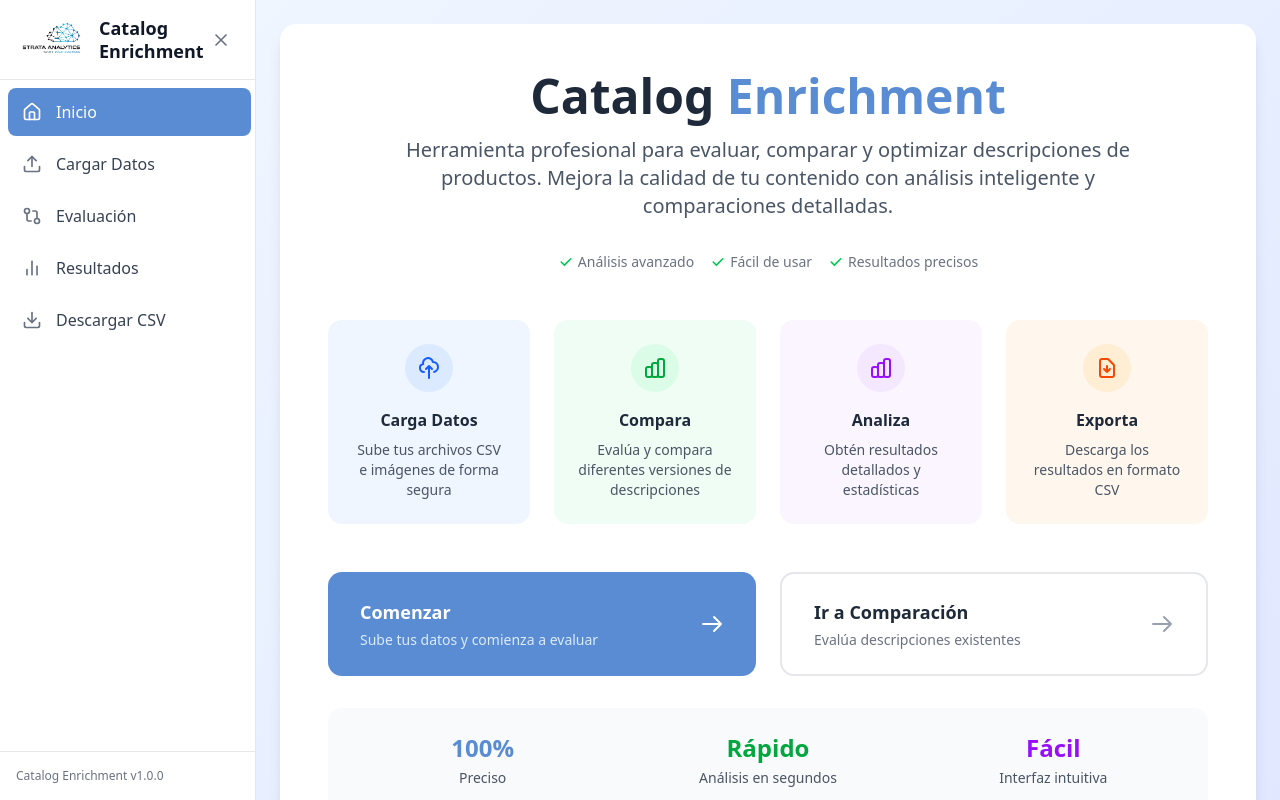
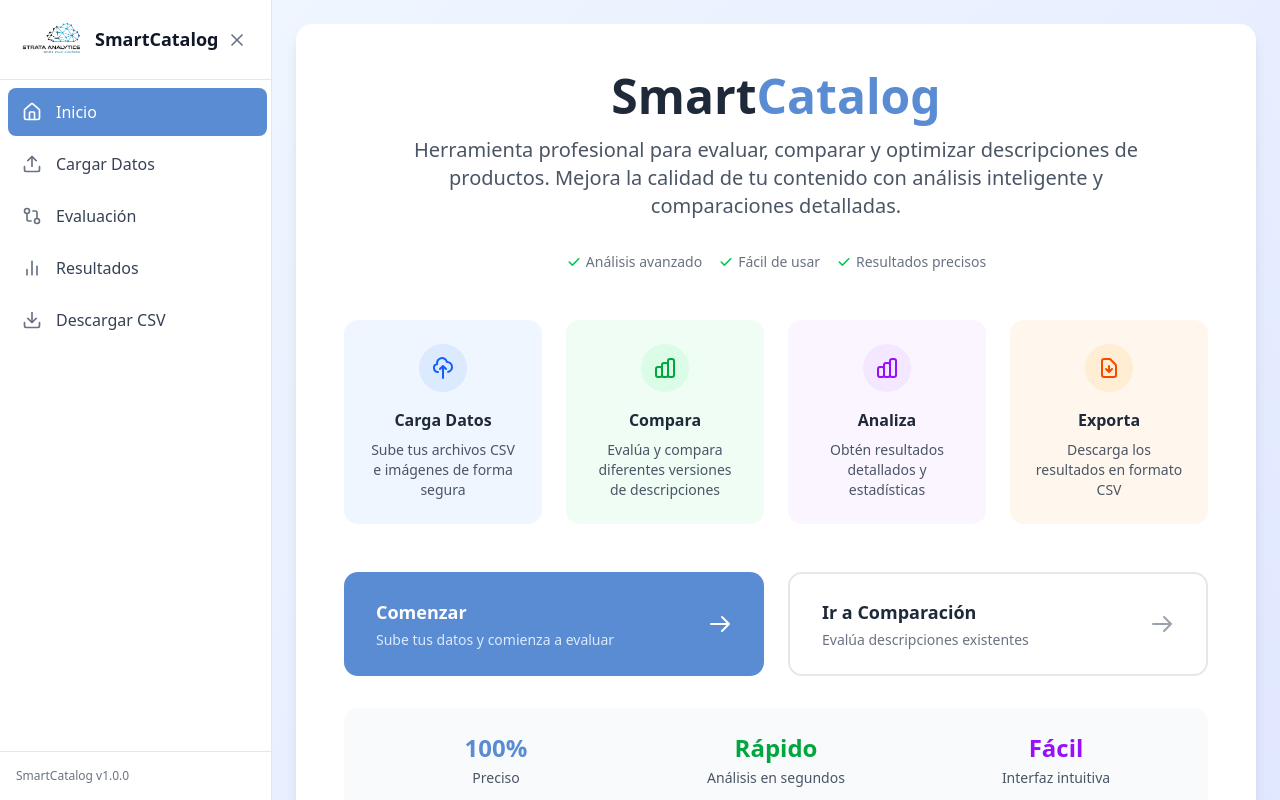
Before and after one commit to Andre-Leandro/Description-Evaluator, a Next.js app in the folder frontend/: page / in a window 1280 px wide. Built offline with nearby package versions, Linux system fonts and the light colour scheme.

Commit message:
rebranding to SmartCatalog

```diff
--- a/frontend/src/app/layout.js
+++ b/frontend/src/app/layout.js
@@ -13,7 +13,7 @@ const geistMono = Geist_Mono({
 });
 
 export const metadata = {
-  title: "Catalog enrichment",
+  title: "SmartCatalog",
   description: "Genera, compara y evaluá descripciones generadas por modelos de IA.",
   icons: {
     icon: "/favicon.ico",
--- a/frontend/src/app/page.js
+++ b/frontend/src/app/page.js
@@ -8,7 +8,7 @@ export default function Home() {
           {/* Hero Section */}
           <div className="text-center mb-12">
             <h1 className="text-3xl md:text-5xl font-bold text-gray-800 mb-4">
-              Catalog <span className="text-[#5A8CD3]">Enrichment</span>
+              Smart<span className="text-[#5A8CD3]">Catalog</span>
             </h1>
             <p className="text-xl text-gray-600 mb-8 max-w-3xl mx-auto">
               Herramienta profesional para evaluar, comparar y optimizar descripciones de productos.
--- a/frontend/src/components/Sidebar.jsx
+++ b/frontend/src/components/Sidebar.jsx
@@ -62,10 +62,10 @@ export default function Sidebar() {
   }, []);
 
   return (
-    <div className={`h-screen flex flex-col bg-white border-r border-gray-200 transition-all duration-300 ${isCollapsed ? 'w-16' : 'w-64'}`}>
+    <div className={`h-screen flex flex-col bg-white border-r border-gray-200 transition-all duration-300 ${isCollapsed ? 'w-16' : 'w-68'}`}>
       <div className="p-4 flex items-center justify-between border-b border-gray-200">
         {!isCollapsed ? (
-          <div className="flex items-center space-x-2">
+          <div className="flex items-center space-x-1">
           <img
             src="/logo.png"
             alt="Logo"
@@ -73,7 +73,7 @@ export default function Sidebar() {
             height={75}
             className="rounded-full"
           />
-          <h2 className="text-lg font-bold text-gray-900 leading-tight"> Catalog Enrichment</h2>
+          <h2 className="text-lg font-bold text-gray-900 leading-tight"> SmartCatalog</h2>
            </div>
         ) : (
           <div className="w-6"></div>
@@ -118,8 +118,8 @@ export default function Sidebar() {
         </ul>
       </nav>
       {!isCollapsed && (
-        <div className="p-4 border-t border-gray-200 text-xs text-gray-500">
-          <p>Catalog Enrichment v1.0.0</p>
+        <div className="p-4 border-t border-gray-200 text-xs text-gray-500 ">
+          <p>SmartCatalog v1.0.0</p>
         </div>
       )}
     </div>
```
